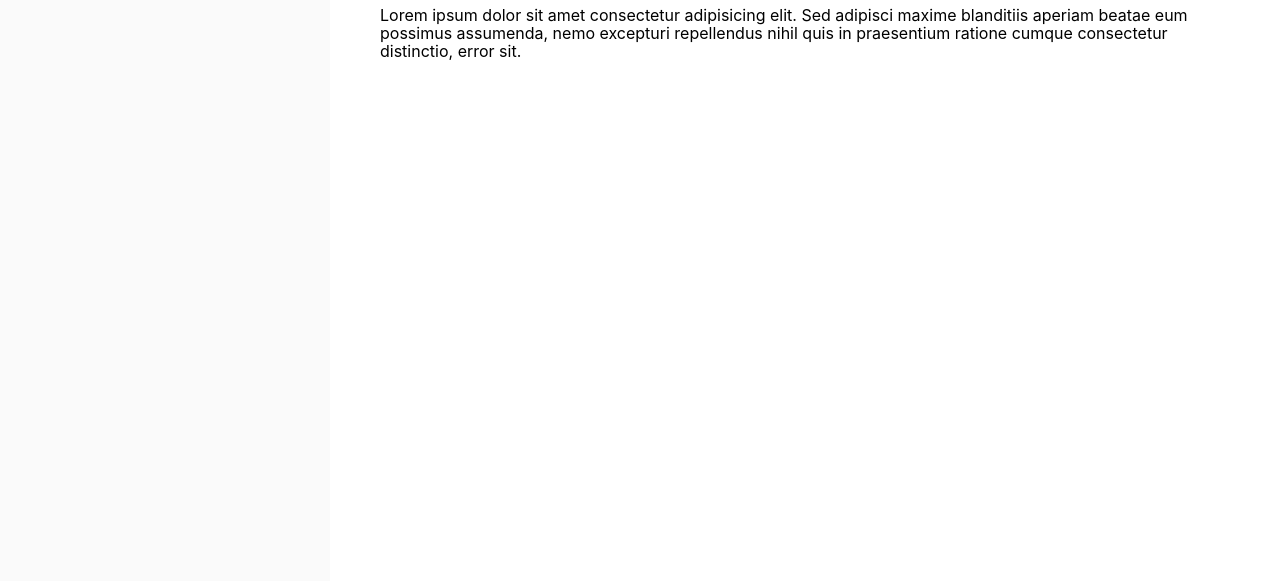
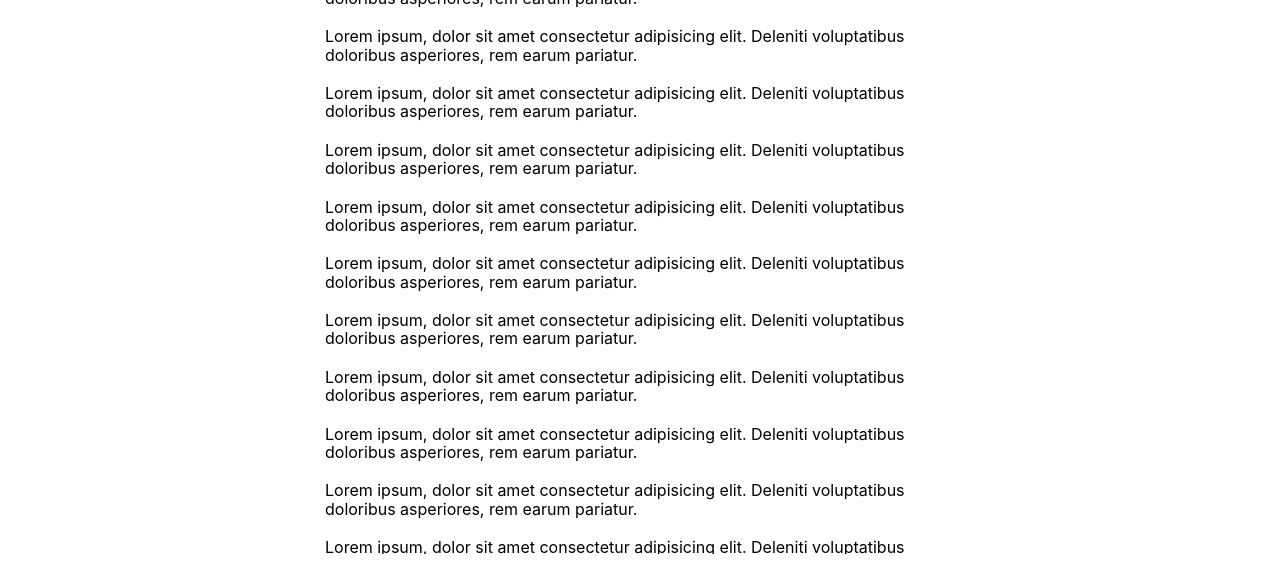
Before and after one commit to JonathanYuan23/Todo-list, a website: page index.html in a window 1280 px wide. Shown: the part 219-800 px from the top of the page. Drawn offline with nearby package versions, Linux system fonts and the light colour scheme.

Commit message:
implement sidebar toggle

```diff
--- a/index.html
+++ b/index.html
@@ -6,29 +6,95 @@
         <meta name="viewport" content="width=device-width, initial-scale=1.0" />
         <title>Todo list</title>
         <!-- css -->
-        <link rel="stylesheet" href="./styles/normalize.css">
-        <link rel="stylesheet" href="./styles/styles.css">
+        <link rel="stylesheet" href="./styles/normalize.css" />
+        <link rel="stylesheet" href="./styles/styles.css" />
     </head>
     <body>
         <header>
             <div id="header-left">
-                <div id="menu-wrapper">
-                    <i data-feather="menu"></i>
-                    <i data-feather="x"></i>
-                </div>
-                <div id="search-input-wrapper">
+                <i data-feather="menu"></i>
+                <i data-feather="x"></i>
+                <div class="relative-wrapper">
                     <i data-feather="search"></i>
-                    <input type="text" name="search" id="search" placeholder="Search" autocomplete="off" class="unselectable">
+                    <input
+                        type="text"
+                        name="search"
+                        id="search"
+                        placeholder="Search"
+                        autocomplete="off"
+                        class="unselectable"
+                    />
                 </div>
             </div>
         </header>
         <main>
-            <section id="sidebar" class="">
-
-            </section>
-            <section id="project-tasks">
-                <h1>Projects</h1>
-                <p>Lorem ipsum dolor sit amet consectetur adipisicing elit. Sed adipisci maxime blanditiis aperiam beatae eum possimus assumenda, nemo excepturi repellendus nihil quis in praesentium ratione cumque consectetur distinctio, error sit.</p>
+            <section id="sidebar"></section>
+            <section id="project">
+                <div id="tasks">
+                    <h2>Inbox</h2>
+                    <ul>
+                        <li>
+                            Lorem ipsum, dolor sit amet consectetur adipisicing elit. Deleniti voluptatibus doloribus
+                            asperiores, rem earum pariatur.
+                        </li>
+                        <li>
+                            Lorem ipsum, dolor sit amet consectetur adipisicing elit. Deleniti voluptatibus doloribus
+                            asperiores, rem earum pariatur.
+                        </li>
+                        <li>
+                            Lorem ipsum, dolor sit amet consectetur adipisicing elit. Deleniti voluptatibus doloribus
+                            asperiores, rem earum pariatur.
+                        </li>
+                        <li>
+                            Lorem ipsum, dolor sit amet consectetur adipisicing elit. Deleniti voluptatibus doloribus
+                            asperiores, rem earum pariatur.
+                        </li>
+                        <li>
+                            Lorem ipsum, dolor sit amet consectetur adipisicing elit. Deleniti voluptatibus doloribus
+                            asperiores, rem earum pariatur.
+                        </li>
+                        <li>
+                            Lorem ipsum, dolor sit amet consectetur adipisicing elit. Deleniti voluptatibus doloribus
+                            asperiores, rem earum pariatur.
+                        </li>
+                        <li>
+                            Lorem ipsum, dolor sit amet consectetur adipisicing elit. Deleniti voluptatibus doloribus
+                            asperiores, rem earum pariatur.
+                        </li>
+                        <li>
+                            Lorem ipsum, dolor sit amet consectetur adipisicing elit. Deleniti voluptatibus doloribus
+                            asperiores, rem earum pariatur.
+                        </li>
+                        <li>
+                            Lorem ipsum, dolor sit amet consectetur adipisicing elit. Deleniti voluptatibus doloribus
+                            asperiores, rem earum pariatur.
+                        </li>
+                        <li>
+                            Lorem ipsum, dolor sit amet consectetur adipisicing elit. Deleniti voluptatibus doloribus
+                            asperiores, rem earum pariatur.
+                        </li>
+                        <li>
+                            Lorem ipsum, dolor sit amet consectetur adipisicing elit. Deleniti voluptatibus doloribus
+                            asperiores, rem earum pariatur.
+                        </li>
+                        <li>
+                            Lorem ipsum, dolor sit amet consectetur adipisicing elit. Deleniti voluptatibus doloribus
+                            asperiores, rem earum pariatur.
+                        </li>
+                        <li>
+                            Lorem ipsum, dolor sit amet consectetur adipisicing elit. Deleniti voluptatibus doloribus
+                            asperiores, rem earum pariatur.
+                        </li>
+                        <li>
+                            Lorem ipsum, dolor sit amet consectetur adipisicing elit. Deleniti voluptatibus doloribus
+                            asperiores, rem earum pariatur.
+                        </li>
+                        <li>
+                            Lorem ipsum, dolor sit amet consectetur adipisicing elit. Deleniti voluptatibus doloribus
+                            asperiores, rem earum pariatur.
+                        </li>
+                    </ul>
+                </div>
             </section>
         </main>
         <script src="./node_modules/feather-icons/dist/feather.js"></script>
--- a/scripts/index.js
+++ b/scripts/index.js
@@ -6,6 +6,7 @@ const DOMHandler = (function () {
     const openMenu = document.querySelector('.feather-menu');
     const closeMenu = document.querySelector('.feather-x');
     const sidebar = document.querySelector('#sidebar');
+    const project = document.querySelector('#project');
 
     // bind events
     openMenu.addEventListener('click', switchMenuToX);
@@ -25,5 +26,6 @@ const DOMHandler = (function () {
 
     function toggleSidebar() {
         sidebar.classList.toggle('active');
+        project.classList.toggle('active');
     }
 })();
--- a/styles/styles.css
+++ b/styles/styles.css
@@ -1,5 +1,5 @@
 html {
-    font-family: -apple-system, BlinkMacSystemFont, "Segoe UI", Roboto, Helvetica, Arial, sans-serif;
+    font-family: -apple-system, BlinkMacSystemFont, 'Segoe UI', Roboto, Helvetica, Arial, sans-serif;
     height: 100%;
 }
 
@@ -18,6 +18,14 @@ header {
     padding: 0 45px;
 }
 
+ul {
+    padding-left: 0;
+}
+
+li {
+    list-style-type: none;
+}
+
 .unselectable {
     user-select: none;
     -moz-user-select: none;
@@ -25,11 +33,6 @@ header {
 }
 
 #header-left {
-    display: flex;
-    align-items: center;
-}
-
-#menu-wrapper {
     display: flex;
     align-items: center;
 }
@@ -42,7 +45,8 @@ header {
     display: none;
 }
 
-.feather-menu, .feather-x {
+.feather-menu,
+.feather-x {
     height: 20px;
     width: 20px;
     border-radius: 5px;
@@ -50,13 +54,13 @@ header {
     padding: 5px;
 }
 
-.feather-menu:hover, .feather-x:hover {
+.feather-menu:hover,
+.feather-x:hover {
     background-color: rgba(90, 90, 90, 1);
     cursor: pointer;
 }
 
-#search-input-wrapper {
-    height: inherit;
+.relative-wrapper {
     position: relative;
 }
 
@@ -70,7 +74,7 @@ header {
     transform: translateY(-50%);
 }
 
-input[id="search"] {
+input[id='search'] {
     background-color: rgba(255, 255, 255, 1);
     border: none;
     border-radius: 3px;
@@ -81,21 +85,52 @@ input[id="search"] {
     width: 180px;
 }
 
-input[id="search"]:focus {
+input[id='search']:focus {
     outline: none;
 }
 
 main {
-    display: flex;
     flex-grow: 1;
 }
 
 #sidebar {
     background-color: rgba(250, 250, 250, 1);
-    flex-shrink: 0;
     width: 330px;
+    height: calc(100vh - 45px);
+    position: absolute;
+    transform: translateX(-100%);
+    transition: transform 200ms ease-in-out;
 }
 
-#project-tasks {
-    padding: 100px 50px;
+#sidebar.active {
+    transform: translateX(0);
 }
+
+#project {
+    height: calc(100vh - 45px);
+    transition: margin-left 200ms ease-in-out;
+}
+
+#project.active {
+    margin-left: 330px;
+}
+
+#tasks {
+    box-sizing: border-box;
+    padding: 40px 35px 0;
+    height: inherit;
+    margin-left: auto;
+    margin-right: auto;
+    max-width: 700px;
+}
+
+#tasks ul {
+    max-height: 80vh;
+    overflow-y: scroll;
+}
+
+#tasks h2,
+#tasks li {
+    margin-top: 0;
+    margin-bottom: 20px;
+}
```
